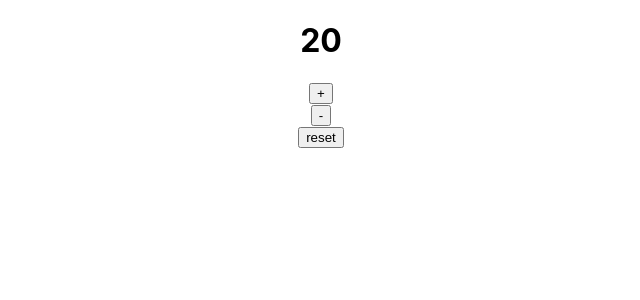
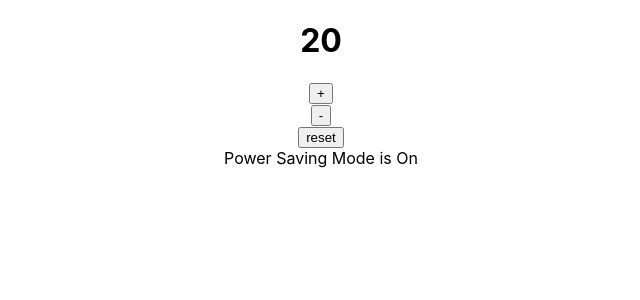
Before and after one commit to KG700/Thermostat-revisited-React, a React (Create React App) app: page / in a window 1280 px wide. Shown: the top 300 px of the page, without its empty margins (319-959 px from the left). Built offline with nearby package versions, Linux system fonts and the light colour scheme.

Commit message:
Created a Power Saving Mode Component

```diff
--- a/src/App.js
+++ b/src/App.js
@@ -1,6 +1,7 @@
 import React from 'react';
 import Temperature from './Temperature/Temperature';
 import Controller from './Controller/Controller';
+import PowerSavingMode from './PowerSavingMode/PowerSavingMode';
 import './App.css';
 
 function App() {
@@ -23,6 +24,9 @@ function App() {
         value={'reset'}
       />
 
+      <PowerSavingMode
+      />
+
     </div>
   );
 }
--- /dev/null
+++ b/src/PowerSavingMode/PowerSavingMode.js
@@ -0,0 +1,11 @@
+import React from 'react';
+
+const PowerSavingMode = (props) => {
+  return (
+    <div>
+      Power Saving Mode is On
+    </div>
+  )
+}
+
+export default PowerSavingMode;
```
